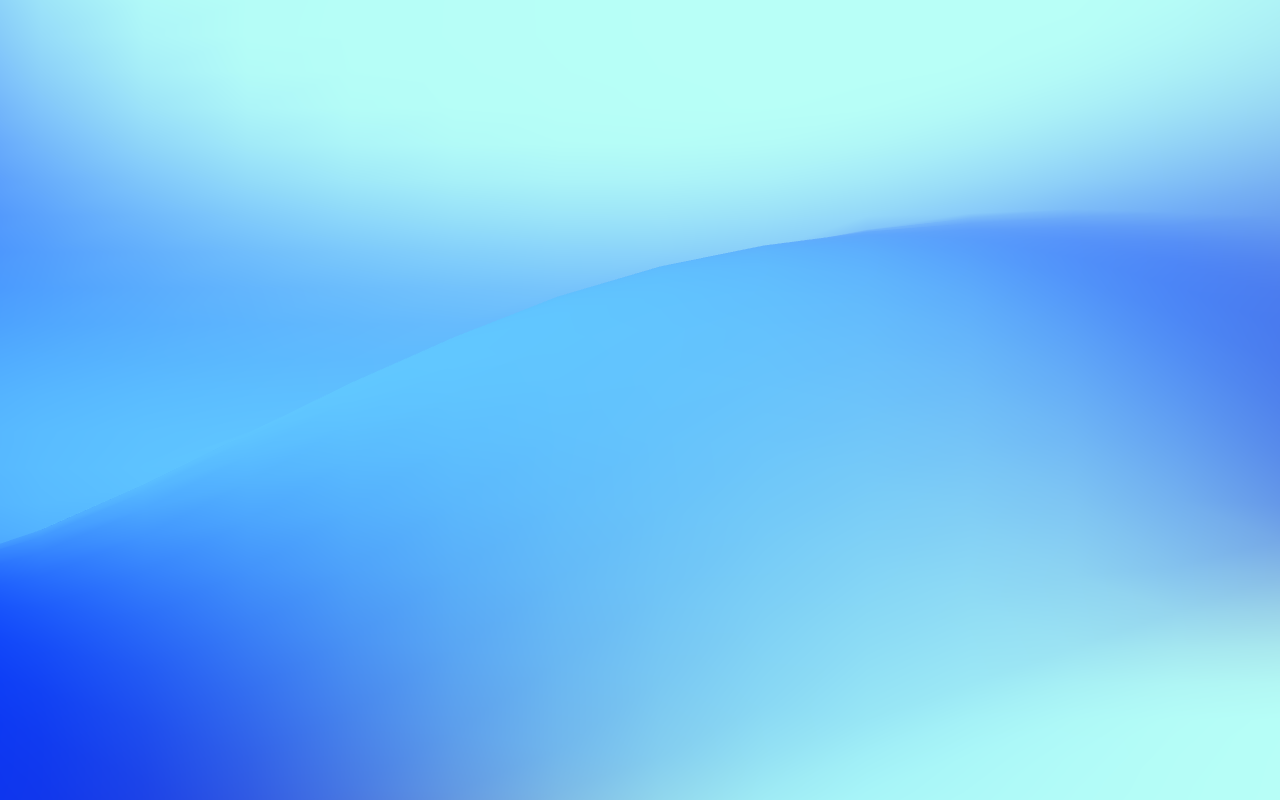
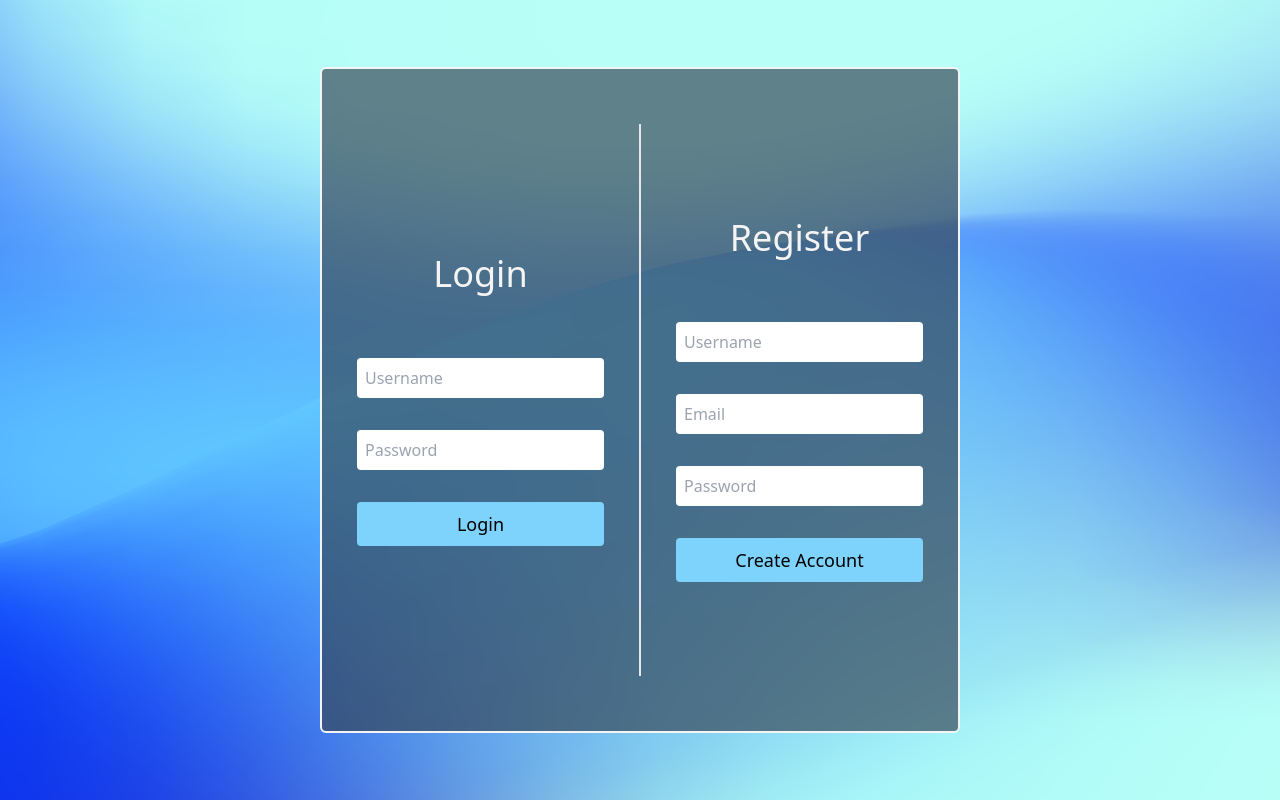
Before and after one commit to dtc105/realtime-tailwind, a React (Vite) app in the folder client/: page / in a window 1280 px wide. Built offline with nearby package versions, Linux system fonts and the light colour scheme.

Commit message:
added login and registration screens

```diff
--- a/client/package.json
+++ b/client/package.json
@@ -11,8 +11,10 @@
   },
   "dependencies": {
     "emoji-picker-react": "^4.11.1",
+    "formik": "^2.4.6",
     "react": "^18.3.1",
-    "react-dom": "^18.3.1"
+    "react-dom": "^18.3.1",
+    "yup": "^1.4.0"
   },
   "devDependencies": {
     "@eslint/js": "^9.8.0",
--- a/client/src/App.jsx
+++ b/client/src/App.jsx
@@ -1,20 +1,34 @@
-import { useState } from "react";
+import { useEffect, useState } from "react";
 import Chatbox from "./features/Chatbox/Chatbox.jsx";
-import Login from "./features/Login/Login.jsx";
+import Authentication from "./features/Authentication/Authentication.jsx";
 
 function App() {
 
-  const [user, setUser] = useState(false);
+	const [user, setUser] = useState(false);
+	const [isSmallScreen, setIsSmallScreen] = useState(window.innerWidth < 1024);
 
-  return (
-    <>
-      {
-        user
-          ? <Chatbox />
-          : <Login />
-      }
-    </>
-  );
+	function handleResize() {
+		if (isSmallScreen) {
+			if (window.innerWidth >= 1024) {
+				setIsSmallScreen(false);
+			}
+		} else {
+			if (window.innerWidth < 1024) {
+				setIsSmallScreen(true);
+			}
+		}
+	}
+
+	useEffect(() => {
+		window.addEventListener("resize", handleResize);
+
+		return(() => {
+			window.removeEventListener("resize", handleResize);
+		});
+	});
+
+	if (user) return <Chatbox isSmallScreen={isSmallScreen} />;
+	return <Authentication isSmallScreen={isSmallScreen} />;
 }
 
 export default App;
--- /dev/null
+++ b/client/src/features/Authentication/Authentication.jsx
@@ -0,0 +1,32 @@
+import { useState } from 'react';
+import Login from './components/Login.jsx';
+import Register from './components/Register.jsx';
+
+function Authentication(props) {
+
+    // true-Login false-Register
+    const [loggingIn, setLoggingIn] = useState(true);
+
+    return (
+        <div id="auth" className="flex justify-center items-center w-full h-smscreen">
+            <div className="flex justify-around items-center w-3/4 lg:w-1/2 h-5/6 bg-tran border-zinc-100 rounded-md border-2">
+                {
+                    props.isSmallScreen
+                        ? (
+                            loggingIn
+                                ? <Login setLoggingIn={setLoggingIn} />
+                                : <Register setLoggingIn={setLoggingIn} />
+                        )
+                        : (
+                            <>
+                                <Login />
+                                <Register />
+                            </>
+                        )
+                }
+            </div>
+        </div>
+    );
+}
+
+export default Authentication;
--- /dev/null
+++ b/client/src/features/Authentication/components/Login.jsx
@@ -0,0 +1,84 @@
+import React from 'react';
+import { Formik, Form, Field, ErrorMessage } from 'formik';
+import * as Yup from 'yup';
+
+function Login(props) {
+
+    const initialValues = {
+        username: "",
+        password: ""
+    };
+
+    const validationSchema = Yup.object().shape({
+        username: Yup
+            .string()
+            .min(3, "Username must be 3 or more characters")
+            .max(16, "Username may not be longer than 16 characters")
+            .matches(/[^\-].*[^\-]/g, "Username may not start or end with \"-\""),
+        password: Yup
+            .string()
+            .min(8, "Password must be 8 or more characters")
+    });
+
+    function submitLogin(values, actions) {
+        console.log(values);
+        actions.resetForm();
+    }
+
+    return (
+        <>
+            <div id="login" className="flex flex-col gap-8 lg:m-auto">
+                <h1 className="mb-8 text-4xl text-zinc-100 text-center">Login</h1>
+                <Formik
+                    initialValues={initialValues}
+                    validationSchema={validationSchema}
+                    onSubmit={submitLogin}
+                >
+                    <Form className="contents">
+                        {/* Username Input */}
+                        <ErrorMessage
+                            name="username"
+                            component="span"
+                            className="text-sm leading-4 text-center -my-2 p-0 "
+                        />
+                        <Field
+                            autoComplete="off"
+                            id="loginUsername"
+                            name="username"
+                            placeholder="Username"
+                            className="p-2 rounded"
+                        />
+
+                        {/* Password Input */}
+                        <ErrorMessage
+                            name="password"
+                            component="span"
+                            className=""
+                        />
+                        <Field
+                            autoComplete="off"
+                            id="loginPassword"
+                            name="password"
+                            placeholder="Password"
+                            className="p-2 rounded"
+                        />
+
+                        <button
+                            type="submit"
+                            className="bg-myBlue py-2 text-lg hover:bg-myGray rounded"
+                        >
+                            Login
+                        </button>
+                    </Form>
+                </Formik>
+                <p className="text-myGray block lg:hidden">
+                    Need an account? <span className="cursor-pointer text-myBlue hover:text-zinc-100" onClick={() => props.setLoggingIn(false)}>Click here</span>
+                </p>
+            </div>
+            <div id="seperator" className="lg:block hidden border w-0 h-5/6"></div>
+        </>
+
+    );
+}
+
+export default Login;
--- /dev/null
+++ b/client/src/features/Authentication/components/Register.jsx
@@ -0,0 +1,100 @@
+import React from 'react';
+import { Formik, Form, Field, ErrorMessage } from 'formik';
+import * as Yup from 'yup';
+
+function Register(props) {
+
+    const initialValues = {
+        username: "",
+        email: "",
+        password: ""
+    };
+
+    const validationSchema = Yup.object().shape({
+        username: Yup
+            .string()
+            .min(3, "Username must be 3 or more characters")
+            .max(16, "Username may not be longer than 16 characters")
+            .matches(/[^\-].*[^\-]/g, "Username may not start or end with \"-\""),
+        email: Yup
+            .string()
+            .matches(/.+@.+\..+/g, "Must input a valid email"),
+        password: Yup
+            .string()
+            .min(8, "Password must be 8 or more characters")
+    });
+
+    function submitRegister(values, actions) {
+        console.log(values);
+        actions.resetForm();
+    }
+
+    return (
+        <div id="register" className="flex flex-col gap-8 lg:m-auto">
+            <h1 className="mb-8 text-4xl text-zinc-100 text-center">Register</h1>
+            <Formik
+                initialValues={initialValues}
+                validationSchema={validationSchema}
+                onSubmit={submitRegister}
+            >
+                <Form className="contents">
+                    {/* Username Input */}
+                    <ErrorMessage
+                        name="username"
+                        component="span"
+                        className=""
+                    />
+                    <Field
+                        autoComplete="off"
+                        id="registerUsername"
+                        name="username"
+                        placeholder="Username"
+                        className="p-2 rounded"
+                    />
+
+                    {/* Email Input */}
+                    <ErrorMessage
+                        name="email"
+                        component="span"
+                        className=""
+                    />
+                    <Field
+                        autoComplete="off"
+                        id="registerEmail"
+                        name="email"
+                        type="email"
+                        placeholder="Email"
+                        className="p-2 rounded"
+                    />
+
+                    {/* Password Input */}
+                    <ErrorMessage
+                        name="password"
+                        component="span"
+                        className=""
+                    />
+                    <Field
+                        autoComplete="off"
+                        id="registerPassword"
+                        type="password"
+                        name="password"
+                        placeholder="Password"
+                        className="p-2 rounded"
+                    />
+
+                    <button
+                        type="submit"
+                        className="bg-myBlue py-2 text-lg hover:bg-myGray rounded"
+                    >
+                        Create Account
+                    </button>
+                </Form>
+            </Formik>
+            <p className="text-myGray block lg:hidden">
+                Already have an account? <span className="cursor-pointer text-myBlue hover:text-zinc-100" onClick={() => props.setLoggingIn(true)}>Click here</span>
+            </p>
+        </div>
+    );
+}
+
+export default Register;
--- a/client/src/features/Chatbox/components/Chat.jsx
+++ b/client/src/features/Chatbox/components/Chat.jsx
@@ -6,7 +6,6 @@ function Chat(props) {
     // ---
     // Message and Emoji
     // ---
-    const isOpen = props.menuOpen === 0;
     const [emojiMenuOpen, setEmojiMenuOpen] = useState(false);
     const [newMessage, setNewMessage] = useState("");
 
@@ -31,7 +30,7 @@ function Chat(props) {
     }
 
     return (
-        <div className={`lg:static fixed flex flex-col h-smscreen lg:col-span-3 lg:flex lg:border-x bg-tran ${isOpen ? "block" : "hidden"}`}>
+        <div id="chat" className="lg:static fixed flex flex-col h-smscreen lg:col-span-3 lg:border-x bg-tran">
             {/* Header */}
             <header className="flex justify-center items-center px-2 py-3 bg-slate-700">
                 <button
--- a/client/src/features/Chatbox/components/LeftBar.jsx
+++ b/client/src/features/Chatbox/components/LeftBar.jsx
@@ -1,7 +1,6 @@
 import { useState } from 'react';
 
 function LeftBar(props) {
-    const isOpen = props.menuOpen === 1;
     const [searchText, setSearchText] = useState("");
     const [usersList, setUsersList] = useState([
         {
@@ -88,7 +87,7 @@ function LeftBar(props) {
     }
 
     return (
-        <div className={`leftBar fixed w-full lg:static overflow-y-hidden leftbar h-smscreen lg:flex flex-col bg-tran ${isOpen ? "flex" : "hidden"}`}>
+        <div id="leftbar" className="leftBar fixed w-full lg:static overflow-y-hidden leftbar h-smscreen flex flex-col bg-tran">
             {/* Header */}
             <header className="flex justify-between items-center px-4 py-3 max-h-16 bg-slate-700">
                 {/* User */}
@@ -100,7 +99,7 @@ function LeftBar(props) {
 
                 {/* Return button */}
                 <button
-                    className={`lg:hidden ${isOpen ? "block" : "hidden"}`}
+                    className="lg:hidden"
                     onClick={() => props.setMenuOpen(0)}
                 >
                     <img
--- a/client/src/features/Chatbox/components/RightBar.jsx
+++ b/client/src/features/Chatbox/components/RightBar.jsx
@@ -1,18 +1,16 @@
 import { useState } from 'react';
 
 function RightBar(props) {
-    const isOpen = props.menuOpen === 2;
-
     const [chatSettingsOpen, setChatSettingsOpen] = useState(false);
     const [privacyHelpOpen, setPrivacyHelpOpen] = useState(false);
     const [sharedPhotosOpen, setSharedPhotosOpen] = useState(false);
     const [sharedFilesOpen, setSharedFilesOpen] = useState(false);
 
     return (
-        <main className={`fixed lg:static w-full h-smscreen bg-tran px-4 py-3 lg:block ${isOpen ? "block" : "hidden"}`}>
+        <main id="rightbar" className="fixed lg:static w-full h-smscreen bg-tran px-4 py-3">
             {/* Return Button */}
             <button
-                className={`lg:hidden ${isOpen ? "block" : "hidden"}`}
+                className="block lg:hidden"
                 onClick={() => props.setMenuOpen(0)}
             >
                 <img
--- a/client/src/index.css
+++ b/client/src/index.css
@@ -1,6 +1,11 @@
 @tailwind base;
 @tailwind components;
 @tailwind utilities;
+
+:root {
+    --blue: #7dd3fc;
+    --gray: #cbd5e1;
+}
 
 body {
     position: relative;
--- a/client/tailwind.config.js
+++ b/client/tailwind.config.js
@@ -7,7 +7,9 @@ export default {
   theme: {
     extend: {
       colors: {
-        "tran": "#345a"
+        "tran": "#345a",
+        "myBlue": "#7dd3fc",
+        "myGray": "#cbd5e1"
       },
       borderRadius: {
         "round": "50%"
```
Also changed, not shown: client/src/features/Chatbox/Chatbox.jsx (+28 -7 lines), client/src/features/Login/Login.jsx (deleted, +0 -14 lines), 1 other file (tests, documents, lock files or other folders).
